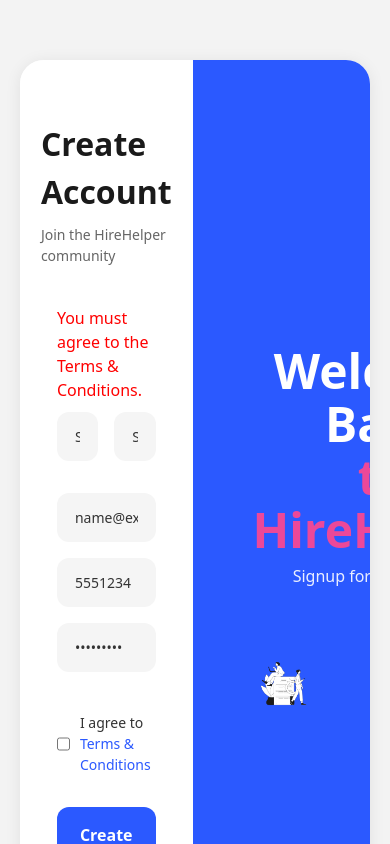
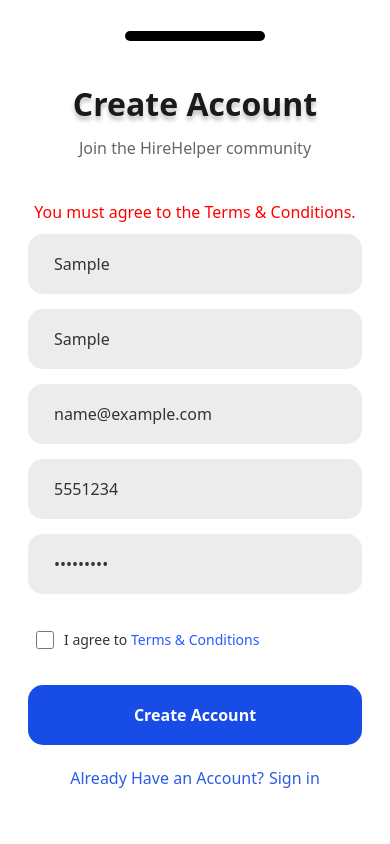
Before and after one commit to springboardmentor632/internship_infosys_2025_hire_a_helper_team_03, a React (Create React App) app in the folder frontend/: page /signup in a window 390 px wide. Both pictures are taken after typing "Sample", "Sample", "name@example.com", "5551234", "Sample123" into the empty fields and a click on the button "Create Account". Shown: the top 844 px of the page. Built offline with nearby package versions, Linux system fonts and the light colour scheme.

Commit message:
made signup and login page resposive

```diff
--- a/frontend/src/components/signup.css
+++ b/frontend/src/components/signup.css
@@ -1,82 +1,4 @@
-@media (max-width: 700px) {
-  .page-container {
-    padding: 0;
-    min-height: 100vh;
-    background: #f3f3f3;
-  }
-  .main-card {
-    display: block;
-    max-width: 100vw;
-    min-width: 0;
-    border-radius: 20px;
-    box-shadow: 0 2px 16px rgba(0,0,0,0.08);
-    margin: 0;
-    width: 100vw;
-    overflow: visible;
-  }
-  .form-section, .welcome-section {
-    padding: 32px 16px;
-    min-width: 0;
-    width: 100vw;
-    box-sizing: border-box;
-    border-radius: 0;
-  }
-  .form-section {
-    display: flex;
-    flex-direction: column;
-    align-items: center;
-    justify-content: center;
-    min-height: 60vh;
-    background: #fff;
-    box-shadow: none;
-  }
-  .welcome-section {
-    display: flex;
-    flex-direction: column;
-    align-items: center;
-    justify-content: center;
-    background: #2B59FF;
-    min-height: 40vh;
-    text-align: center;
-    border-radius: 0;
-    padding-bottom: 24px;
-  }
-  .welcome-text {
-    font-size: 32px;
-  }
-  .brand-text {
-    font-size: 36px;
-  }
-  .form-row {
-    display: flex;
-    flex-direction: column;
-    gap: 0;
-    margin-bottom: 0;
-  }
-  .input-field, .submit-btn {
-    font-size: 15px;
-    padding: 14px 12px;
-    border-radius: 10px;
-    margin-bottom: 14px;
-    width: 100%;
-    min-width: 0;
-    box-sizing: border-box;
-  }
-  .checkbox-group {
-    margin: 16px 0 20px 0;
-  }
-  .illustration-container {
-    margin-top: 24px;
-    max-width: 180px;
-    width: 100%;
-  }
-  .existing {
-    width: 100%;
-    font-size: 14px;
-    padding: 0;
-  }
-}
-/* src/App.css */
+/* src/signup.css */
 
 /* --- General Page Layout --- */
 .page-container {
@@ -249,20 +171,165 @@
 }
 
 .existing {
-  flex-direction: column;
+  text-align: center;
+  padding: 5px;
+  margin-top: 20px;
+  font-size: 16px;
+  color: #666;
+}
+
+.signIn {
+  color: #2563eb;
+  font-weight: 500;
+  margin-left: 5px;
+}
+
+/* Mobile Icon Container */
+.mobile-icon-container {
+  display: none;
+  width: 135px;
+  height: 135px;
+  background: rgba(23, 77, 230, 0.1);
+  border-radius: 50%;
+  margin: 40px auto 20px;
   align-items: center;
   justify-content: center;
-  text-align: center;
-  padding: 5px;
-  width: 500px;
+  font-size: 85px;
 }
 
-.signIn{
-  color: blue;
-  flex-direction: column;
-  align-items: center;
-  justify-content: center;
-  text-align: center;
+/* --- RESPONSIVE STYLES FOR MOBILE --- */
+@media (max-width: 768px) {
+  .page-container {
+    padding: 0;
+    background: #ffffff;
+  }
+
+  .main-card {
+    display: flex;
+    flex-direction: column;
+    max-width: 100%;
+    width: 100%;
+    min-height: 100vh;
+    border-radius: 25px;
+    box-shadow: none;
+    margin: 0;
+  }
+
+  /* Hide welcome section on mobile */
+  .welcome-section {
+    display: none !important;
+  }
+
+  /* Form section takes full screen */
+  .form-section {
+    padding: 80px 28px 40px;
+    width: 100%;
+    box-sizing: border-box;
+    display: flex;
+    flex-direction: column;
+    justify-content: flex-start;
+    min-height: 100vh;
+  }
+
+  /* Show mobile icon */
+  .mobile-icon-container {
+    display: flex;
+  }
+
+  .title {
+    font-size: 32px;
+    font-weight: 700;
+    text-align: center;
+    margin-bottom: 8px;
+    text-shadow: 0px 4px 4px rgba(0, 0, 0, 0.25);
+  }
+
+  .subtitle {
+    font-size: 16px;
+    text-align: center;
+    margin-bottom: 40px;
+    color: #666;
+  }
+
+  .form-row {
+    display: flex;
+    flex-direction: column;
+    gap: 0;
+    margin-bottom: 0;
+  }
+
+  .input-field {
+    width: 100%;
+    padding: 18px 26px;
+    font-size: 16px;
+    border-radius: 15px;
+    background: rgba(217, 217, 217, 0.51);
+    margin-bottom: 15px;
+    box-sizing: border-box;
+  }
+
+  .input-field::placeholder {
+    color: rgba(0, 0, 0, 0.85);
+  }
+
+  .checkbox-group {
+    margin: 20px 0 25px 8px;
+  }
+
+  .checkbox-group input[type="checkbox"] {
+    width: 18px;
+    height: 18px;
+    background: #D9D9D9;
+  }
+
+  .checkbox-group label {
+    font-size: 14px;
+  }
+
+  .submit-btn {
+    width: 100%;
+    padding: 18px;
+    font-size: 16px;
+    font-weight: 700;
+    border-radius: 15px;
+    background: #174DE6;
+    margin-top: 10px;
+  }
+
+  .existing {
+    font-size: 16px;
+    margin-top: 16px;
+    text-align: center;
+    color: #2B5CE6;
+  }
+
+  .signIn {
+    color: #2B5CE6;
+    font-weight: 400;
+  }
+
+  /* Add top bar indicator */
+  .page-container::before {
+    content: '';
+    position: fixed;
+    top: 31px;
+    left: 50%;
+    transform: translateX(-50%);
+    width: 140px;
+    height: 10px;
+    background: #000000;
+    border-radius: 5px;
+    z-index: 1000;
+  }
 }
-/* --- No Responsive Changes - Desktop Only --- */
-/* All media queries removed to keep desktop layout on all screens */
+
+/* Even smaller screens */
+@media (max-width: 375px) {
+  .form-section {
+    padding: 80px 20px 40px;
+  }
+
+  .input-field {
+    padding: 16px 20px;
+  }
+}
--- a/frontend/src/components/signup.jsx
+++ b/frontend/src/components/signup.jsx
@@ -46,29 +46,28 @@
       const data = await res.json();
       if (!res.ok) throw new Error(data.message || "Registration failed");
       setSuccess("Account created successfully! Sign in to verify your account.");
-      // No alert, just show message below
     } catch (err) {
       setError(err.message);
     }
   };
 
   return (
-    <div className="page-container" style={{ background: '#f3f3f3', minHeight: '100vh', padding: 20 }}>
-      <div className="main-card" style={{ display: 'flex', borderRadius: 24, overflow: 'hidden', boxShadow: '0 2px 16px rgba(0,0,0,0.08)', maxWidth: 1000, margin: '40px auto', minHeight: 500 }}>
+    <div className="page-container">
+      <div className="main-card">
         {/* Left Section: Create Account Form */}
         <div className="form-section">
-          <div>
+          <div style={{ width: "100%", maxWidth: 500, margin: '0 auto' }}>
             <h2 className="title">Create Account</h2>
             <p className="subtitle">Join the HireHelper community</p>
-          </div>
 
-          <form className="form-content" onSubmit={handleSubmit}>
+            <form onSubmit={handleSubmit}>
               {error && (
-              <div style={{ color: "red", marginBottom: 10 }}>{error}</div>
+                <div style={{ color: "red", marginBottom: 10, textAlign: "center" }}>{error}</div>
               )}
               {success && (
-              <div style={{ color: "green", marginBottom: 10 }}>{success}</div>
+                <div style={{ color: "green", marginBottom: 10, textAlign: "center" }}>{success}</div>
               )}
+
               {/* First Name & Last Name */}
               <div className="form-row">
                 <input
@@ -78,6 +77,7 @@
                   value={formData.firstName}
                   onChange={handleChange}
                   className="input-field"
+                  required
                 />
                 <input
                   type="text"
@@ -86,6 +86,7 @@
                   value={formData.lastName}
                   onChange={handleChange}
                   className="input-field"
+                  required
                 />
               </div>
 
@@ -97,6 +98,7 @@
                 value={formData.email}
                 onChange={handleChange}
                 className="input-field full-width"
+                required
               />
 
               {/* Phone Number */}
@@ -107,6 +109,7 @@
                 value={formData.phone}
                 onChange={handleChange}
                 className="input-field full-width"
+                required
               />
 
               {/* Password */}
@@ -117,6 +120,7 @@
                 value={formData.password}
                 onChange={handleChange}
                 className="input-field full-width"
+                required
               />
 
               {/* Terms & Conditions Checkbox */}
@@ -148,15 +152,11 @@
                 Sign in
               </span>
             </div>
-          {success && (
-            <div style={{ color: "green", marginTop: 10, textAlign: "center" }}>
-              {success}
           </div>
-          )}
         </div>
 
-        {/* Right Section: Welcome Illustration */}
-        <div className="welcome-section" style={{ display: 'flex', flexDirection: 'column', alignItems: 'flex-start', justifyContent: 'center', padding: '60px', background: '#2B59FF', minHeight: '100%', width: '100%' }}>
+        {/* Right Section: Welcome Illustration (Hidden on mobile) */}
+        <div className="welcome-section" style={{ alignItems: 'flex-start' }}>
           <div style={{ maxWidth: 420 }}>
             <h1 style={{ fontSize: 48, fontWeight: 800, marginBottom: 8, lineHeight: 1.1, color: '#fff' }}>
               Welcome Back<br />
```
Also changed, not shown: frontend/src/Components/login.jsx (+27 -24 lines). Lines whose indentation alone changed are shown as unchanged.
